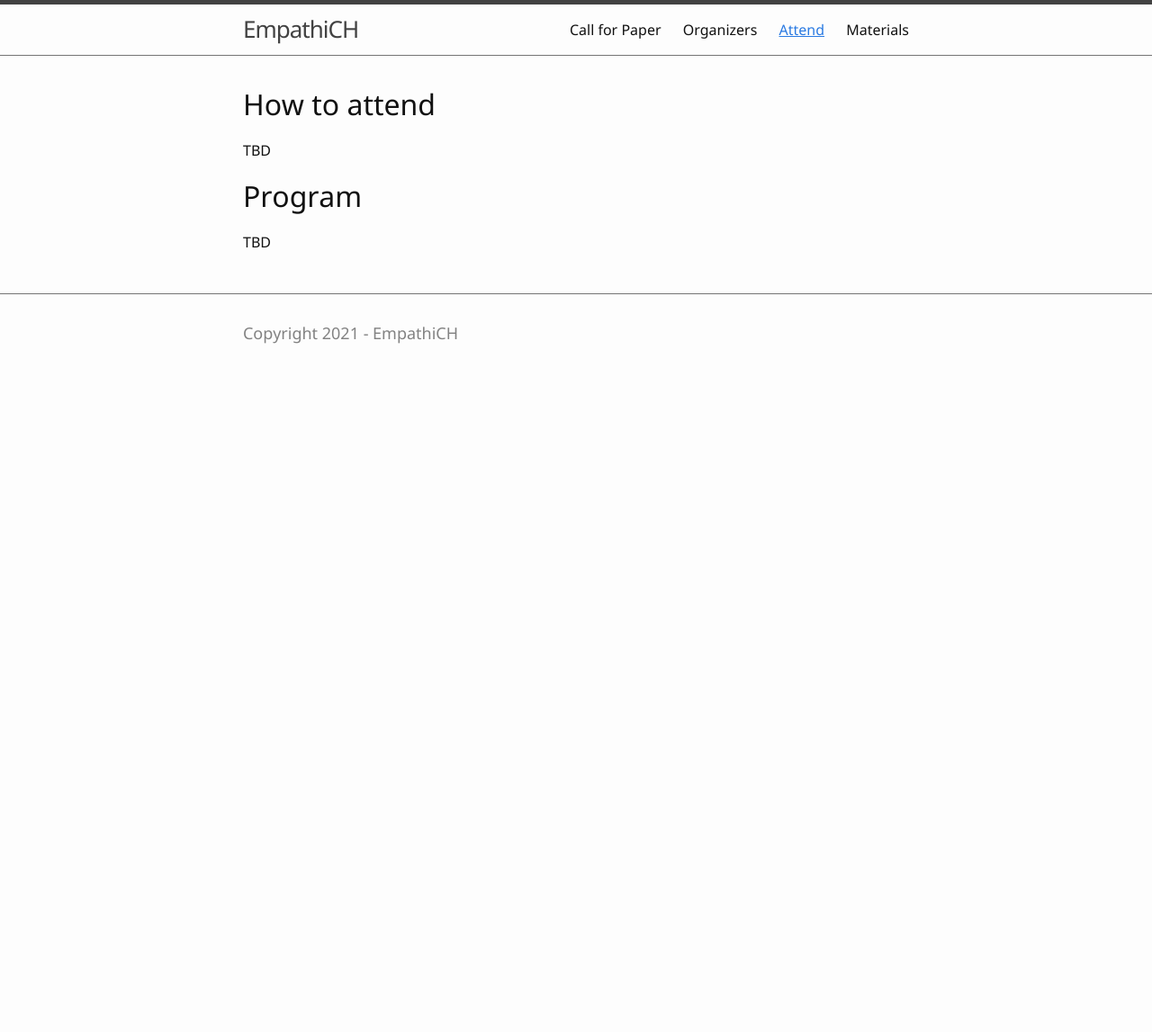
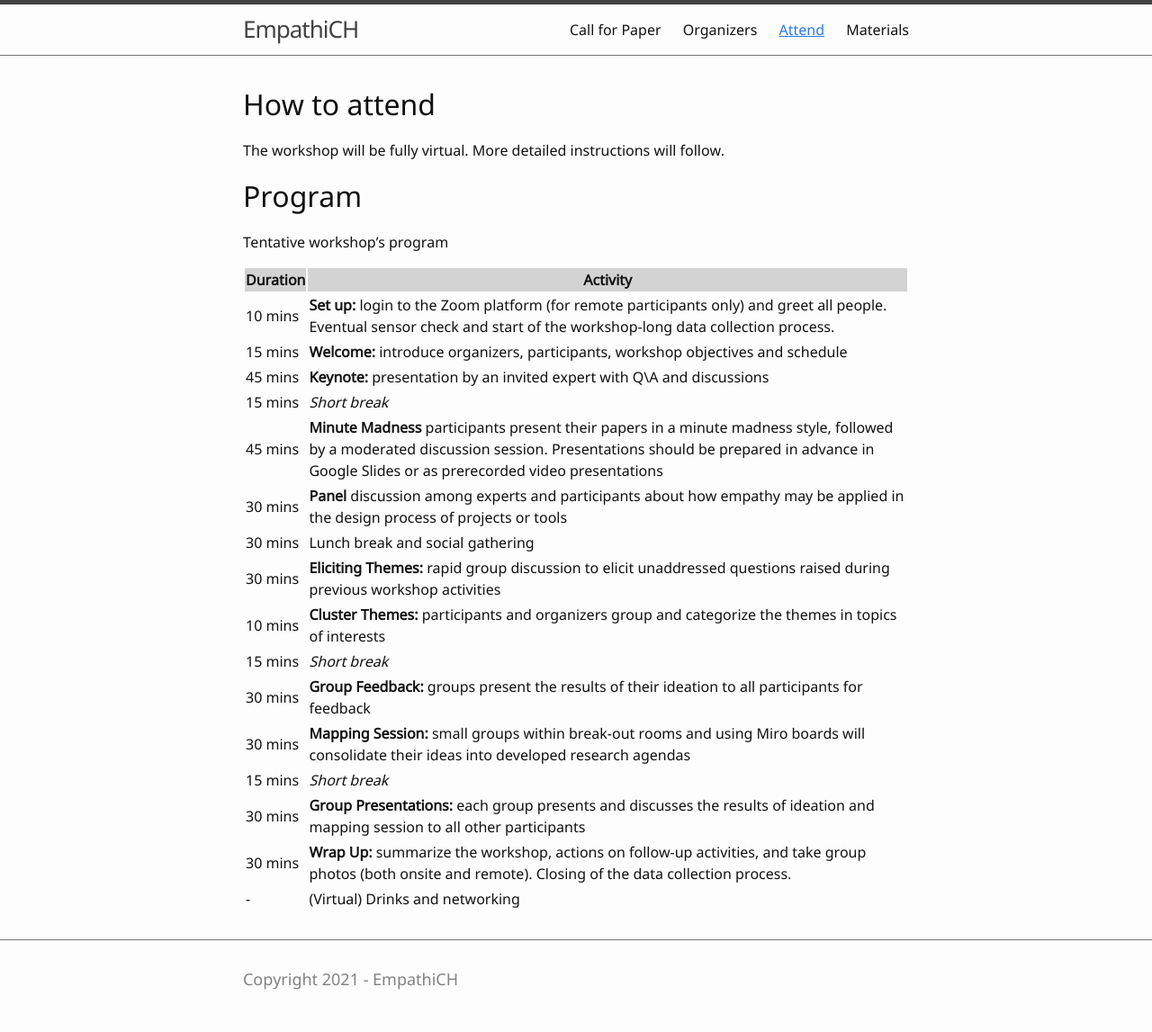
Before and after one commit to empathiCH/empathiCH.github.io, a Jekyll site: the page built from 2-program.md, in a window 1280 px wide. Shown: the whole page at 90% size. Built offline with Jekyll 4.4.1, drawn with Linux system fonts in a browser that asks for light colours; before the commit the page ends 900 px from its top, so only the background shows below that.

Commit message:
added the program draft

```diff
--- a/2-program.md
+++ b/2-program.md
@@ -5,8 +5,31 @@ nav: true
 
 # How to attend
 
-TBD
+The workshop will be fully virtual. More detailed instructions will follow.
 
 # Program
 
-TBD
+Tentative workshop's program
+
+
+| Duration   | Activity                                                                                                                                                              |
+|:------------|-----------------------------------------------------------------------------------------------------------------------------------------------------------------------|
+| 10 mins | **Set up:** login to the Zoom platform (for remote participants only) and greet all people. Eventual sensor check and start of the workshop-long data collection process. |
+| 15 mins | **Welcome:** introduce organizers, participants, workshop objectives and schedule                                                                                         |
+| 45 mins | **Keynote:** presentation by an invited expert with Q\A and discussions                                                                                                   |
+| 15 mins | *Short break*                                                                                                   |
+| 45 mins | **Minute Madness** participants present their papers in a minute madness style, followed by a moderated discussion session. Presentations should be prepared in advance in Google Slides or as prerecorded video presentations                                                                                                    |
+| 30 mins | **Panel** discussion among experts and participants about how empathy may be applied in the design process of projects or tools                                                                                                    |
+|:------------|-----------------------------------------------------------------------------------------------------------------------------------------------------------------------|
+|30 mins|Lunch break and social gathering|
+|:------------|-----------------------------------------------------------------------------------------------------------------------------------------------------------------------|
+|30 mins|**Eliciting Themes:** rapid group discussion to elicit unaddressed questions raised during previous workshop activities|
+|10 mins|**Cluster Themes:** participants and organizers group and categorize the themes in topics of interests|
+| 15 mins | *Short break*  |
+| 30 mins | **Group Feedback:** groups present the results of their ideation to all participants for feedback |
+| 30 mins | **Mapping Session:** small groups within break-out rooms and using Miro boards will consolidate their ideas into developed research agendas |
+| 15 mins | *Short break*  |
+| 30 mins | **Group Presentations:** each group presents and discusses the results of ideation and mapping session to all other participants |
+| 30 mins | **Wrap Up:** summarize the workshop, actions on follow-up activities, and take group photos (both onsite and remote). Closing of the data collection process. |
+|:------------|-----------------------------------------------------------------------------------------------------------------------------------------------------------------------|
+| - | (Virtual) Drinks and networking  |
--- a/_sass/_custom.scss
+++ b/_sass/_custom.scss
@@ -34,3 +34,7 @@
     width: 30%;
     margin-right: 2em;
 }
+
+thead {
+    background-color: lightgrey;
+}
```
